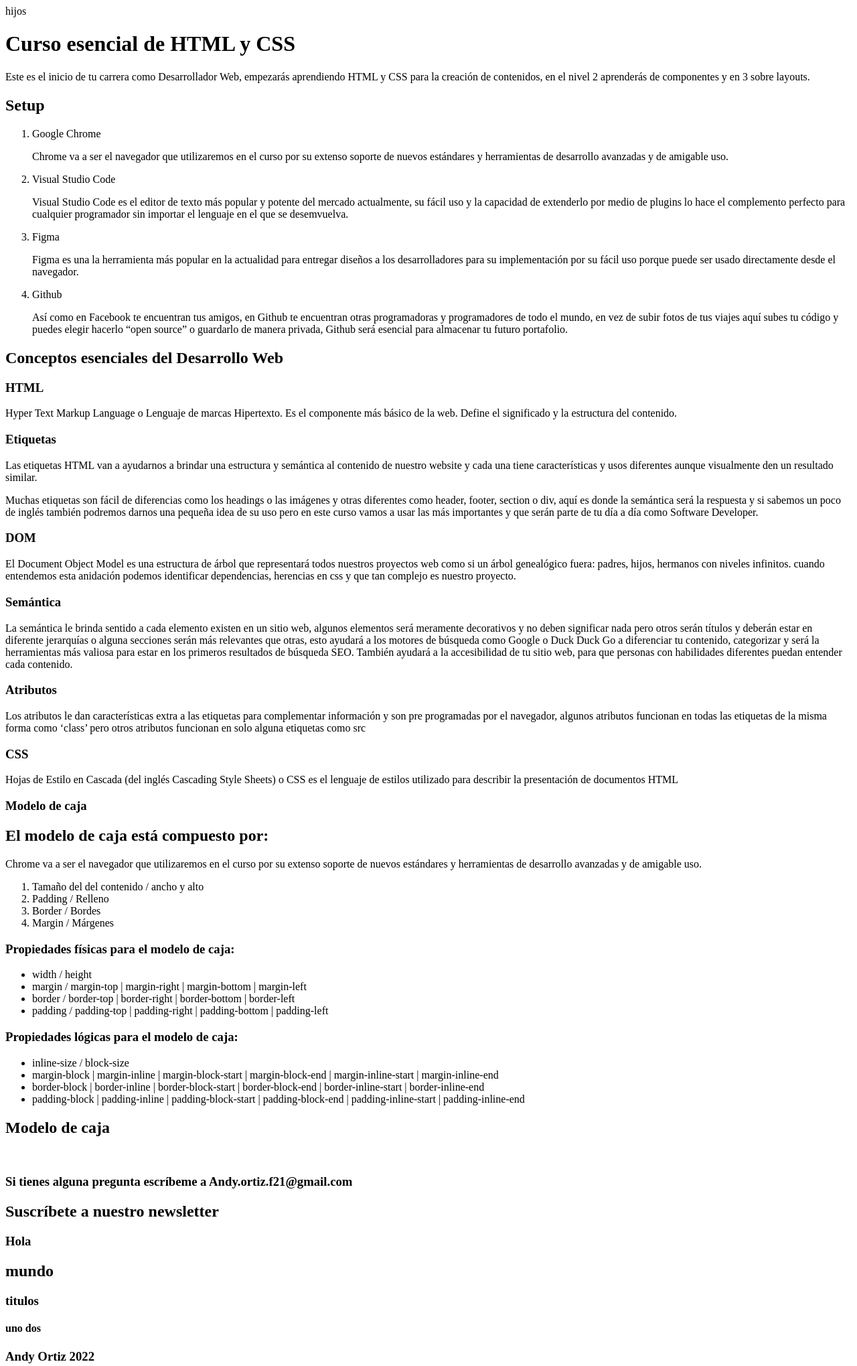
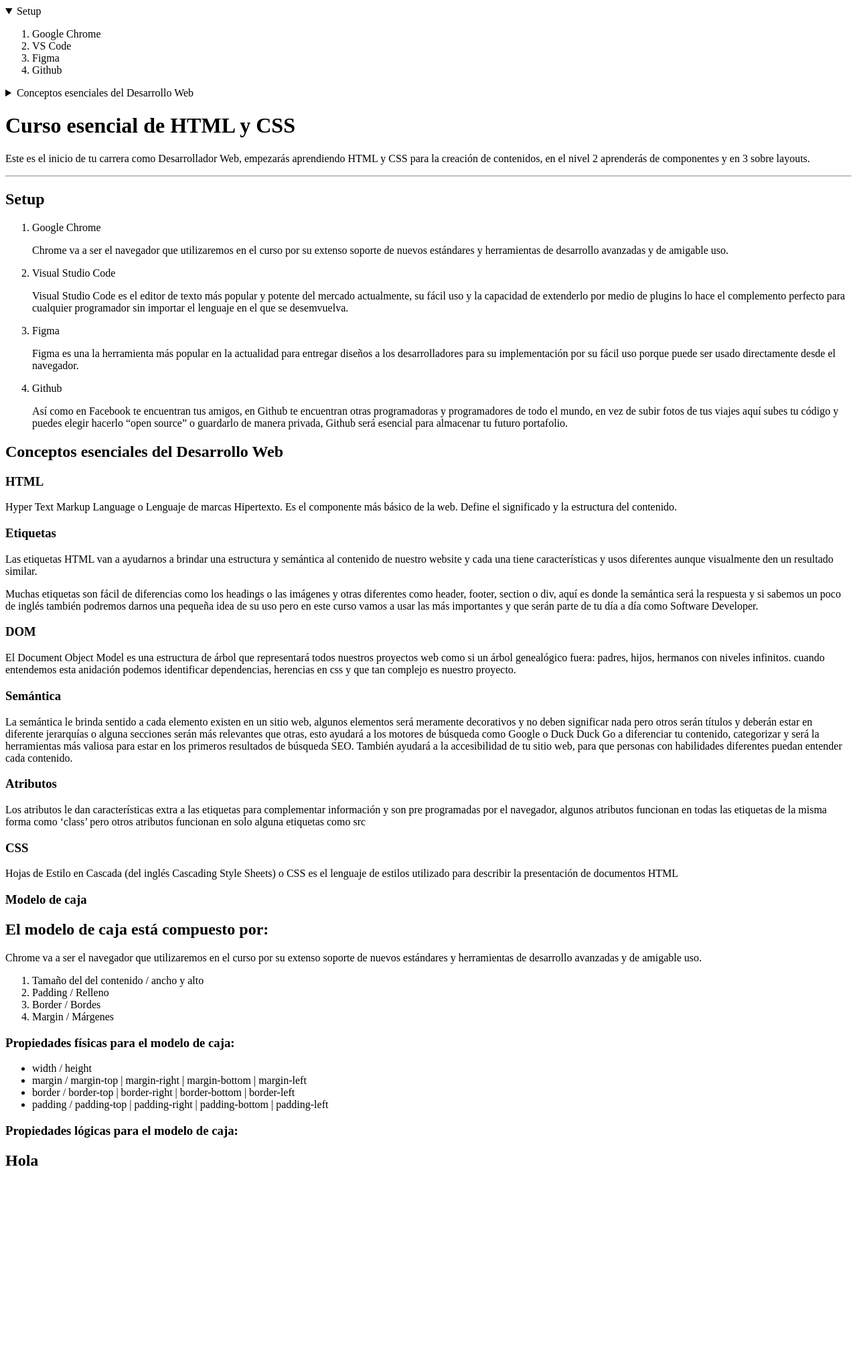
Before and after one commit to SlendCdr/Estructura, a plain HTML site: page index.html in a window 1280 px wide. Shown: the whole page at 67% size. After the commit the page ends 1766 px from the top, so only its background shows below. Drawn offline with Linux system fonts and the light colour scheme.

```diff
--- a/index.html
+++ b/index.html
@@ -1,26 +1,70 @@
 <!DOCTYPE html>
-<html lang="en">
-    <title>NEMIUM A</title>
-</head>
+<html lang="es">
+
+<head>
+  <meta charset="utf-8" />
+  <title>NEMIUM</title>
+
+  <head>
+
   <body>
-  hijos
-
-    <header>
-         <h1>Curso esencial de HTML y CSS</h1>
-                    <p>Este es el inicio de tu carrera como Desarrollador Web, empezarás aprendiendo HTML y CSS para la creación de contenidos, en el nivel 2 aprenderás de componentes y en 3 sobre layouts.</p>
-          </header>
-          <section>
-                    <article>
-                              <h2>Setup</h2>
+    <aside>
+      <details open>
+        <summary>Setup</summary>
         <ol>
           <li>Google Chrome</li>
-                                        <p>Chrome va a ser el navegador que utilizaremos en el curso por su extenso soporte de nuevos estándares y herramientas de desarrollo avanzadas y de amigable uso.</p>
+          <li>VS Code</li>
+          <li>Figma</li>
+          <li>Github</li>
+        </ol>
+      </details>
+      <details>
+        <summary>Conceptos esenciales del Desarrollo Web</summary>
+        <ol>
+          <li>Qué es HTML</li>
+          <li>Etiquetas</li>
+          <li>DOM</li>
+          <li>Semántica</li>
+          <li>Atributos</li>
+          <li>Qué es CSS</li>
+        </ol>
+      </details>
+    </aside>
+    <main>
+      <h1>Curso esencial de HTML y CSS</h1>
+      <p>
+        Este es el inicio de tu carrera como Desarrollador Web, empezarás
+        aprendiendo HTML y CSS para la creación de contenidos, en el nivel 2
+        aprenderás de componentes y en 3 sobre layouts.
+      </p>
+      <hr>
+      <section id="setup">
+        <h2>Setup</h2>
+        <article>
+          <ol>
+
+            <li>Google Chrome</li>
+            <p>Chrome va a ser el navegador que utilizaremos en el curso por
+              su extenso soporte de nuevos estándares y herramientas de
+              desarrollo avanzadas y de amigable uso.</p>
             <li>Visual Studio Code</li>
-                                        <p>Visual Studio Code es el editor de texto más popular y potente del mercado actualmente, su fácil uso y la capacidad de extenderlo por medio de plugins lo hace el complemento perfecto para cualquier programador sin importar el lenguaje en el que se desemvuelva.</p>
+            <p>Visual Studio Code es el editor de texto más popular y potente
+              del mercado actualmente, su fácil uso y la capacidad de
+              extenderlo por medio de plugins lo hace el complemento perfecto
+              para cualquier programador sin importar el lenguaje en el que se
+              desemvuelva.</p>
             <li>Figma</li>
-                                        <p>Figma es una la herramienta más popular en la actualidad para entregar diseños a los desarrolladores para su implementación por su fácil uso porque puede ser usado directamente desde el navegador.</p>
+            <p>Figma es una la herramienta más popular en la actualidad para
+              entregar diseños a los desarrolladores para su implementación
+              por su fácil uso porque puede ser usado directamente desde el
+              navegador.</p>
             <li>Github</li>
-                                        <p>Así como en Facebook te encuentran tus amigos, en Github te encuentran otras programadoras y programadores de todo el mundo, en vez de subir fotos de tus viajes aquí subes tu código y puedes elegir hacerlo “open source” o guardarlo de manera privada, Github será esencial para almacenar tu futuro portafolio.</p>
+            <p>Así como en Facebook te encuentran tus amigos, en Github te
+              encuentran otras programadoras y programadores de todo el mundo,
+              en vez de subir fotos de tus viajes aquí subes tu código y
+              puedes elegir hacerlo “open source” o guardarlo de manera
+              privada, Github será esencial para almacenar tu futuro
+              portafolio.</p>
 
           </ol>
 
@@ -28,24 +72,58 @@
         <article>
           <h2>Conceptos esenciales del Desarrollo Web</h2>
           <h3>HTML</h3>
-                              <p>Hyper Text Markup Language o Lenguaje de marcas Hipertexto. Es el componente más básico de la web. Define el significado y la estructura del contenido.</p>
+          <p>Hyper Text Markup Language o Lenguaje de marcas Hipertexto. Es el
+            componente más básico de la web. Define el
+            significado y la estructura del contenido.</p>
 
           <h3>Etiquetas</h3>
-                              <p>Las etiquetas HTML van a ayudarnos a brindar una estructura y semántica al contenido de nuestro website y cada una tiene características y usos diferentes aunque visualmente den un resultado similar.</p>
-                              <p>Muchas etiquetas son fácil de diferencias como los headings o las imágenes y otras diferentes como header, footer, section o div, aquí es donde la semántica será la respuesta y si sabemos un poco de inglés también podremos darnos una pequeña idea de su uso pero en este curso vamos a usar las más importantes y que serán parte de tu día a día como Software Developer.</p>
+          <p>Las etiquetas HTML van a ayudarnos a brindar una estructura y
+            semántica al contenido de nuestro website y cada una
+            tiene características y usos diferentes aunque visualmente den un
+            resultado similar.</p>
+          <p>Muchas etiquetas son fácil de diferencias como los headings o las
+            imágenes y otras diferentes como header, footer,
+            section o div, aquí es donde la semántica será la respuesta y si
+            sabemos un poco de inglés también podremos darnos una
+            pequeña idea de su uso pero en este curso vamos a usar las más
+            importantes y que serán parte de tu día a día como
+            Software Developer.</p>
           <h3>DOM</h3>
-                              <p>El Document Object Model es una estructura de árbol que representará todos nuestros proyectos web como si un árbol genealógico fuera: padres, hijos, hermanos con niveles infinitos. cuando entendemos esta anidación podemos identificar dependencias, herencias en css y que tan complejo es nuestro proyecto.</p>
+          <p>El Document Object Model es una estructura de árbol que
+            representará todos nuestros proyectos web como si un árbol
+            genealógico fuera: padres, hijos, hermanos con niveles infinitos.
+            cuando entendemos esta anidación podemos identificar
+            dependencias, herencias en css y que tan complejo es nuestro
+            proyecto.</p>
           <h3>Semántica</h3>
-                              <p>La semántica le brinda sentido a cada elemento existen en un sitio web, algunos elementos será meramente decorativos y no deben significar nada pero otros serán títulos y deberán estar en diferente jerarquías o alguna secciones serán más relevantes que otras, esto ayudará a los motores de búsqueda como Google o Duck Duck Go a diferenciar tu contenido, categorizar y será la herramientas más valiosa para estar en los primeros resultados de búsqueda SEO. También ayudará a la accesibilidad de tu sitio web, para que personas con habilidades diferentes puedan entender cada contenido.</p>
+          <p>La semántica le brinda sentido a cada elemento existen en un
+            sitio web, algunos elementos será meramente decorativos
+            y no deben significar nada pero otros serán títulos y deberán
+            estar en diferente jerarquías o alguna secciones serán
+            más relevantes que otras, esto ayudará a los motores de búsqueda
+            como Google o Duck Duck Go a diferenciar tu
+            contenido, categorizar y será la herramientas más valiosa para
+            estar en los primeros resultados de búsqueda SEO.
+            También ayudará a la accesibilidad de tu sitio web, para que
+            personas con habilidades diferentes puedan entender cada
+            contenido.</p>
           <h3>Atributos</h3>
-                              <p>Los atributos le dan características extra a las etiquetas para complementar información y son pre programadas por el navegador, algunos atributos funcionan en todas las etiquetas de la misma forma como ‘class’ pero otros atributos funcionan en solo alguna etiquetas como src</p>
+          <p>Los atributos le dan características extra a las etiquetas para
+            complementar información y son pre programadas por el
+            navegador, algunos atributos funcionan en todas las etiquetas de
+            la misma forma como ‘class’ pero otros atributos
+            funcionan en solo alguna etiquetas como src</p>
           <h3>CSS</h3>
-                              <p>Hojas de Estilo en Cascada (del inglés Cascading Style Sheets) o CSS es el lenguaje de estilos utilizado para describir la presentación de documentos HTML</p>
+          <p>Hojas de Estilo en Cascada (del inglés Cascading Style Sheets) o
+            CSS es el lenguaje de estilos utilizado para
+            describir la presentación de documentos HTML</p>
         </article>
         <article>
           <h3>Modelo de caja</h3>
           <h2>El modelo de caja está compuesto por:</h2>
-                              <p>Chrome va a ser el navegador que utilizaremos en el curso por su extenso soporte de nuevos estándares y herramientas de desarrollo avanzadas y de amigable uso.</p>
+          <p>Chrome va a ser el navegador que utilizaremos en el curso por su
+            extenso soporte de nuevos estándares y herramientas de desarrollo
+            avanzadas y de amigable uso.</p>
           <ol>
             <li>Tamaño del del contenido / ancho y alto</li>
             <li>Padding / Relleno</li>
@@ -55,32 +133,20 @@
           <h3>Propiedades físicas para el modelo de caja:</h3>
           <ul>
             <li>width / height</li>
-                                        <li>margin / margin-top | margin-right | margin-bottom | margin-left</li>
-                                        <li>border / border-top | border-right | border-bottom | border-left</li>
-                                        <li>padding / padding-top | padding-right | padding-bottom | padding-left</li>
+            <li>margin / margin-top | margin-right | margin-bottom |
+              margin-left</li>
+            <li>border / border-top | border-right | border-bottom |
+              border-left</li>
+            <li>padding / padding-top | padding-right | padding-bottom |
+              padding-left</li>
           </ul>
           <h3>Propiedades lógicas para el modelo de caja:</h3>
-        <ul>
-            <li>inline-size / block-size</li>
-            <li>margin-block | margin-inline | margin-block-start | margin-block-end | margin-inline-start | margin-inline-end</li>
-            <li>border-block | border-inline | border-block-start | border-block-end | border-inline-start | border-inline-end</li>
-            <li>padding-block | padding-inline | padding-block-start | padding-block-end | padding-inline-start | padding-inline-end</li>
-  </ul>
-  <h2>Modelo de caja</h2>
-  <img src="" alt="">
-</article>
-<article>
-  <h1>Si tienes alguna pregunta escríbeme a Andy.ortiz.f21@gmail.com</h1>
-  <h2>Suscríbete a nuestro newsletter</h2>
-  <h1>Hola</h1>
-  <h2>mundo</h2>
-  <h3>titulos</h3>
-  <h4>uno dos</h4>
         </article>
       </section>
+    </main>
+  </body>
   <footer>
-<h3>Andy Ortiz 2022</h3>
+    <h2>Hola</h2>
+  </footer>
 
-</footer>
-</body>
 </html>
```
Lines whose indentation alone changed are shown as unchanged.
